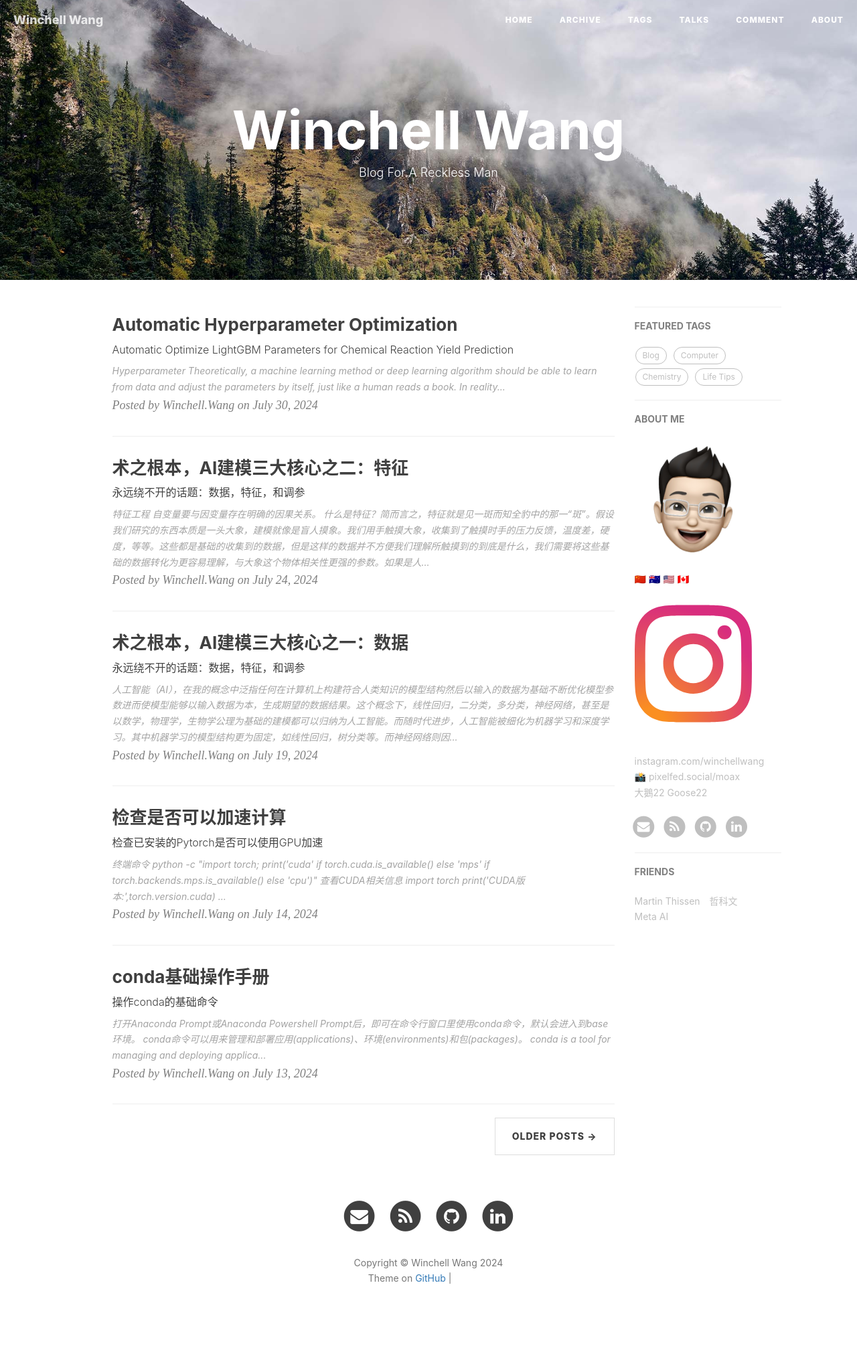
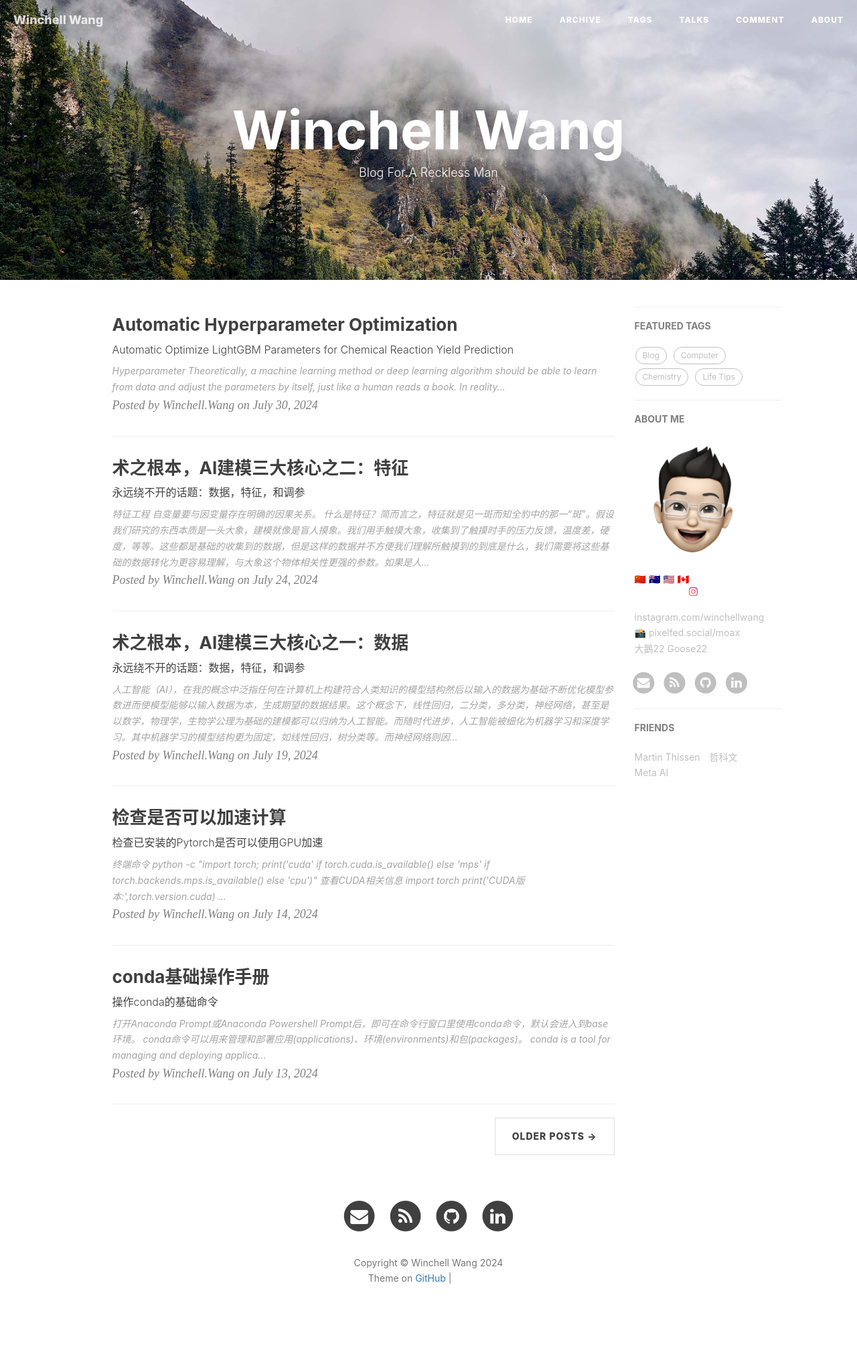
Before and after one commit to WinchellWang/winchellwang.github.io, a Jekyll site: the page built from index.html, in a window 1280 px wide. Shown: the whole page at 67% size. Built offline with Jekyll 4.4.1, drawn with Linux system fonts in a browser that asks for light colours; nearby versions of some CDN libraries; the list of posts is cut into pages by our own code; comment, search, counter and statistics services are not loaded; grey boxes are pictures that could not be loaded.

Commit message:
New Component

```diff
--- a/_config.yml
+++ b/_config.yml
@@ -11,7 +11,7 @@
 
 # Sidebar settings
 sidebar: true                           # whether or not using Sidebar.
-sidebar-about-description: "🇨🇳 🇦🇺 🇺🇸 🇨🇦<br><img src='/img/logo/instagram.svg' alt='some_text' width='304' height='228'> <a href='https://www.instagram.com/winchellwang'>instagram.com/winchellwang</a><br>📸 <a href='http://pixelfed.social/moax'>pixelfed.social/moax</a><br><a href='https://podcasts.apple.com/tw/podcast/%E5%A4%A7%E9%B5%9D22-goose22/id1724645271'>大鵝22 Goose22</a>"
+sidebar-about-description: "🇨🇳 🇦🇺 🇺🇸 🇨🇦<br><img src='/img/logo/instagram.svg' alt='some_text' height='13'> <a href='https://www.instagram.com/winchellwang'>instagram.com/winchellwang</a><br>📸 <a href='http://pixelfed.social/moax'>pixelfed.social/moax</a><br><a href='https://podcasts.apple.com/tw/podcast/%E5%A4%A7%E9%B5%9D22-goose22/id1724645271'>大鵝22 Goose22</a>"
 sidebar-avatar: /img/avatar.png      # use absolute URL, seeing it's used in both `/` and `/about/`
 
 # SNS settings
```
